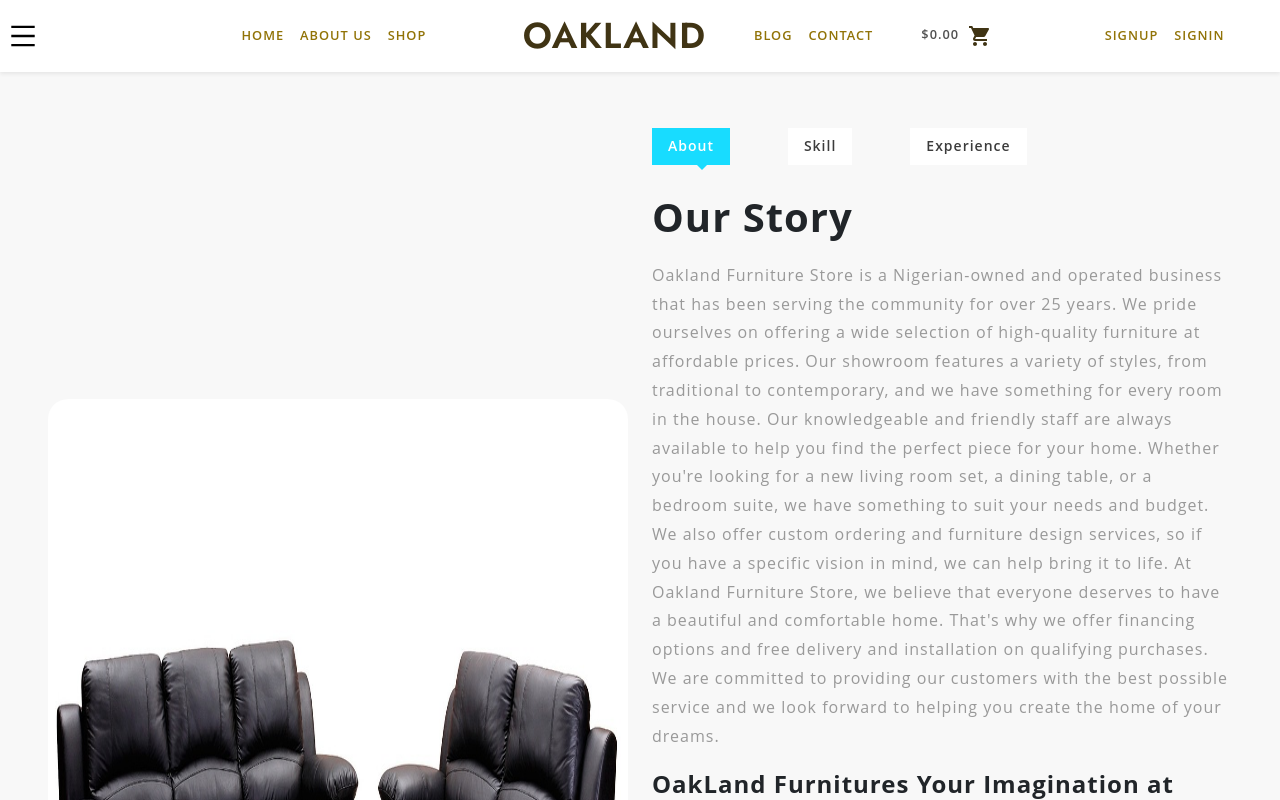
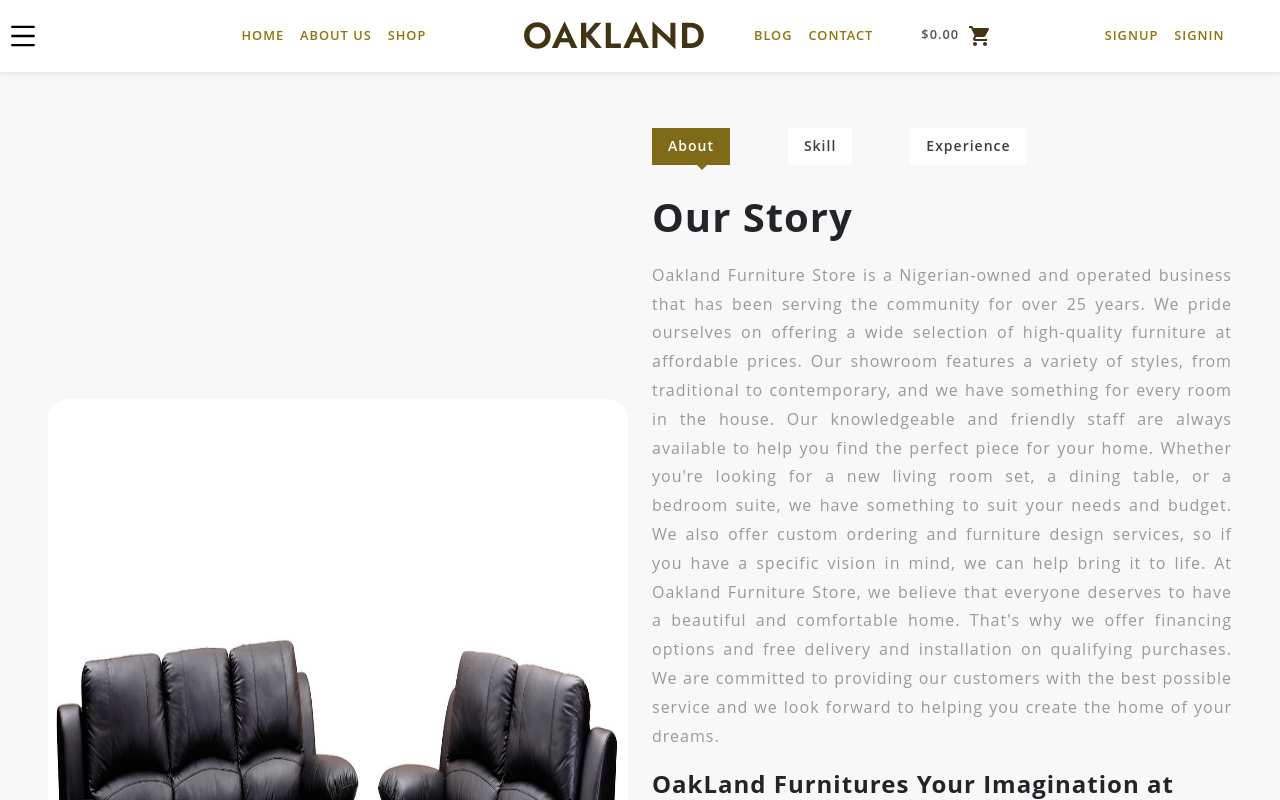
Before and after one commit to yomCode/Maplewood-furniture-store-fe, a React (Create React App) app: page /aboutus in a window 1280 px wide. Shown: the top 800 px of the page. Built offline with nearby package versions, Linux system fonts and the light colour scheme; no server answers.

Commit message:
aisha-branch

```diff
--- a/src/screens/AboutUs/AboutUs.js
+++ b/src/screens/AboutUs/AboutUs.js
@@ -25,7 +25,7 @@ const AboutUs = () => {
                 }
                 onClick={() => toggleState(1)}
               >
-                <h2>About</h2>
+                <h2 className="aisha">About</h2>
               </div>
               <div
                 className={
@@ -33,7 +33,7 @@ const AboutUs = () => {
                 }
                 onClick={() => toggleState(2)}
               >
-                <h2>Skill</h2>
+                <h2 className="aisha">Skill</h2>
               </div>
 
               <div
@@ -42,7 +42,7 @@ const AboutUs = () => {
                 }
                 onClick={() => toggleState(3)}
               >
-                <h2>Experience</h2>
+                <h2 className="aisha">Experience</h2>
               </div>
             </div>
             <div className="tab-content">
--- a/src/screens/AboutUs/aboutUs.css
+++ b/src/screens/AboutUs/aboutUs.css
@@ -23,6 +23,9 @@ background: #f8f8f8;
 
  .tabs{
     display: flex;
+}
+.tab-content p{
+    text-align: justify;
 }
 
 
@@ -61,7 +64,7 @@ background: #f8f8f8;
     display: block;
 }
 .active-tab{
-    background: #18dcff;
+    background: #7e6a17;
     position: relative;
 }
 .active-tab::before{
@@ -74,7 +77,7 @@ background: #f8f8f8;
     height: 0;
     border-style: solid;
     border-width: 5px 5px 0 5px;
-    border-color: #18dcff transparent transparent transparent;
+    border-color: #7e6a17 transparent transparent transparent;
 
 }
 .active-tab h2{
@@ -123,7 +126,7 @@ background: #f8f8f8;
 .progress-bar{
     width:99%;
     height: 8px;
-    background: #18dcff;
+    background: #7e6a17;
     line-height: 1.2;
     position:relative;
     border-radius: 2px;
@@ -134,7 +137,7 @@ background: #f8f8f8;
     right:0;
     font-size: 16px;
     font-weight:400;
-    color: #18dcff;
+    color: #7e6a17;
 }
 .PhotoShop{
     width: 88%;
@@ -150,7 +153,7 @@ background: #f8f8f8;
 }
 .exp-column span{
     font-weight: 500;
-    color: #18dcff;
+    color: #7e6a17;
 }
 .exp-column p{
     margin-top: 10px;
```
